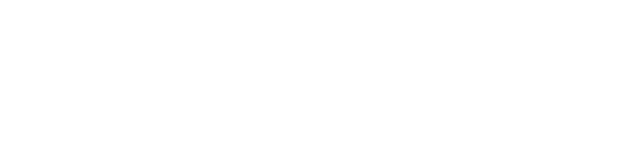
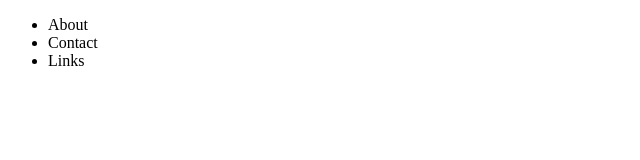
Before and after one commit to Neuman-Nz/Portfolio, a plain HTML site: page index.html in a window 1280 px wide. Shown: the whole page, without its empty margins (0-640 px from the left). Drawn offline with Linux system fonts and the light colour scheme.

Commit message:
added nav tags containing three links

```diff
--- a/index.html
+++ b/index.html
@@ -13,9 +13,16 @@
         </div>
         <div class="innerCenter">
             <div class="imgContainer">
-
             </div>
-            <div class="innerCenterContent"></div>
+            <div class="innerCenterContent">
+                <nav>
+                    <ul>
+                        <li>About</li>
+                        <li>Contact</li>
+                        <li>Links</li>
+                    </ul>
+                </nav>
+            </div>
             <div class="innerCenterNav"></div>
         </div>
    </div>
```
